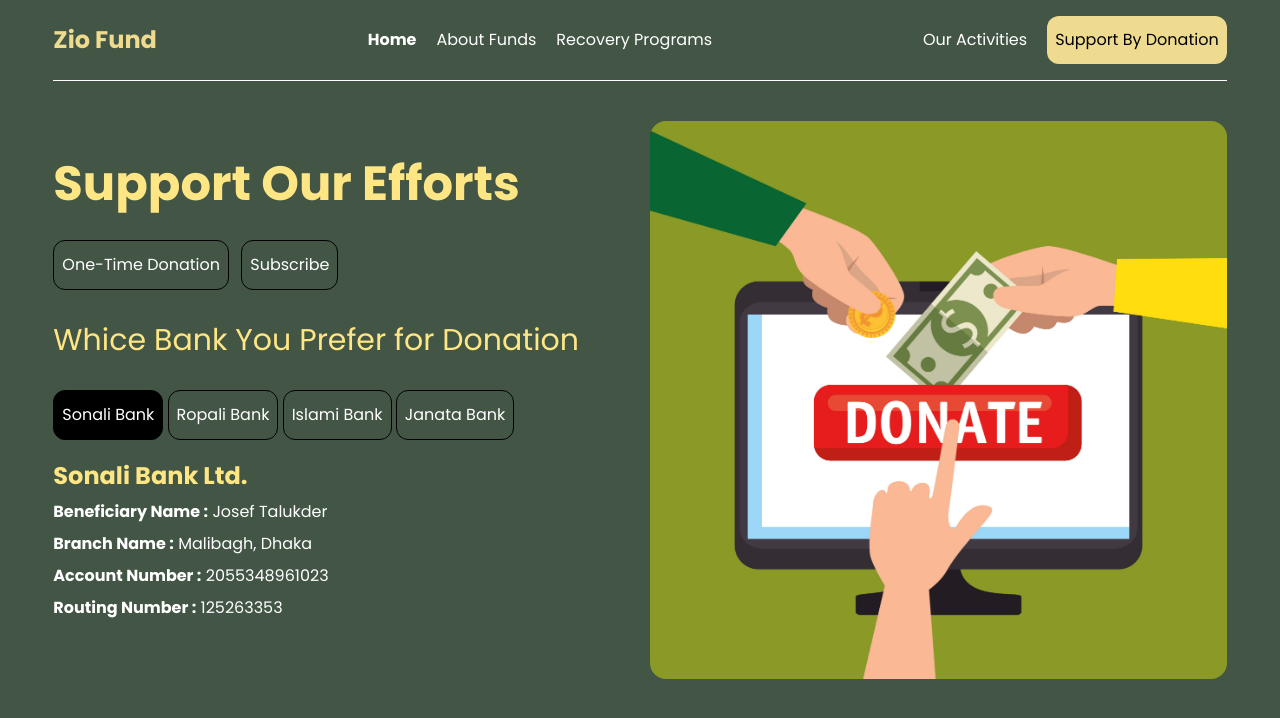
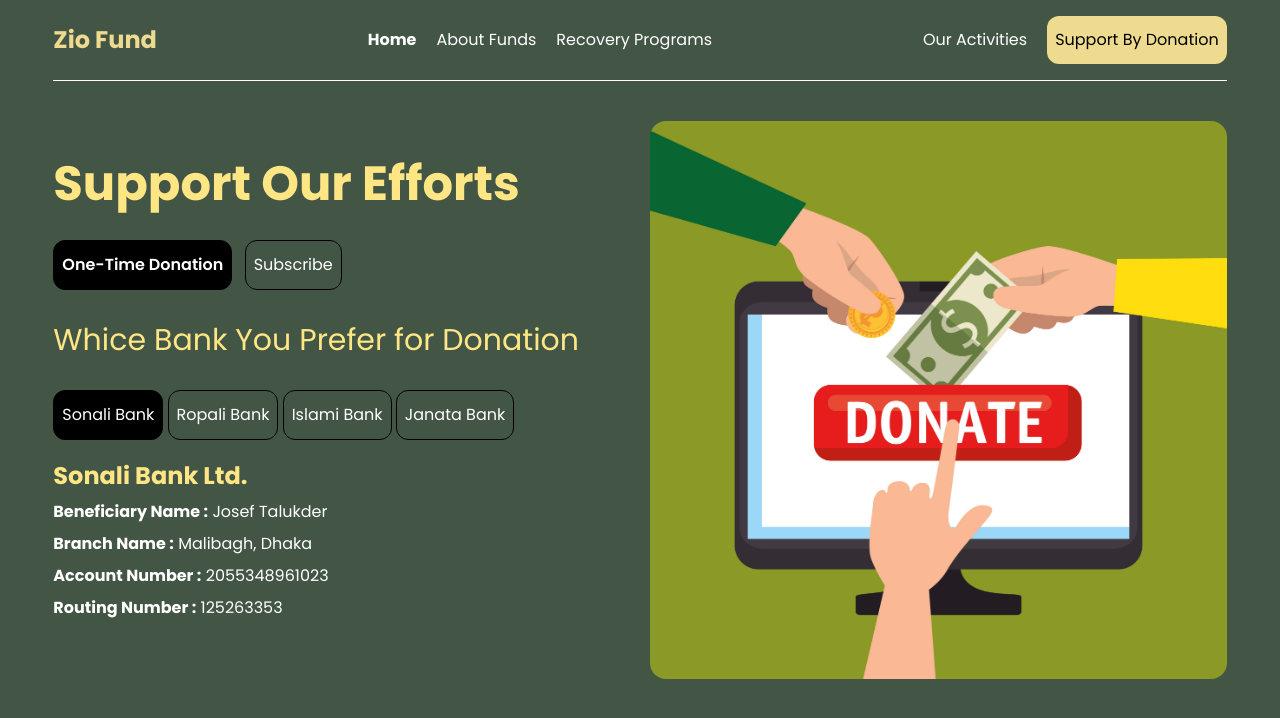
Before and after one commit to abusayadebu/donation-web-practice-js-project, a plain HTML site: page index.html in a window 1280 px wide. Both pictures are taken after a click on the button "One-Time Donation". Drawn offline with nearby package versions, Linux system fonts and the light colour scheme.

Commit message:
make active and remove active btn between oneime donation and subscribe btn

```diff
--- a/index.html
+++ b/index.html
@@ -56,7 +56,7 @@
                 <h2 class="text-5xl poppins-bold text-amber-200 mb-8">Support Our Efforts</h2>
                 <div class="space-x-2">
                     <!-- donation type buttons -->
-                    <button id="one-time-donation" class="px-2 py-3 text-white rounded-xl border border-black cursor-pointer hover:bg-black hover:text-white">One-Time Donation</button>
+                    <button id="one-time-donation" class="px-2 py-3 text-white rounded-xl border border-black cursor-pointer bg-black hover:text-white">One-Time Donation</button>
                 <button id="subscribe-btn" class="px-2 py-3 text-white rounded-xl border border-black cursor-pointer hover:bg-black hover:text-white">Subscribe</button>
             </div>
 
--- a/js/script.js
+++ b/js/script.js
@@ -1,16 +1,29 @@
 
 // -----Toggle Feature between donation btn and subscribe btn
+const oneTimeDonationBTn = document.getElementById("one-time-donation")
+const subscribeBtn = document.getElementById("subscribe-btn");
+
 document.getElementById("subscribe-btn").addEventListener("click", function(){
     const subscribeSection = document.getElementById("subscribe-detail-section");
     subscribeSection.classList.remove("hidden")
+    // make activebtn
+    activateButton(subscribeBtn);
+    // hide another btn
+    removeActiveButton(oneTimeDonationBTn);
+
     // hide on-time-donation-btn
     const hideDonationSection = document.getElementById("details-section")
     hideDonationSection.classList.add("hidden");
 
 })
+
 document.getElementById("one-time-donation").addEventListener("click", function(){
     const detailsSection = document.getElementById("details-section");
     detailsSection.classList.remove("hidden");
+    // make active btn
+    activateButton(oneTimeDonationBTn);
+    // hide another btn
+    removeActiveButton(subscribeBtn);
 
     // hide subscribe section
     const hideSubscribeSection = document.getElementById("subscribe-detail-section");
```
